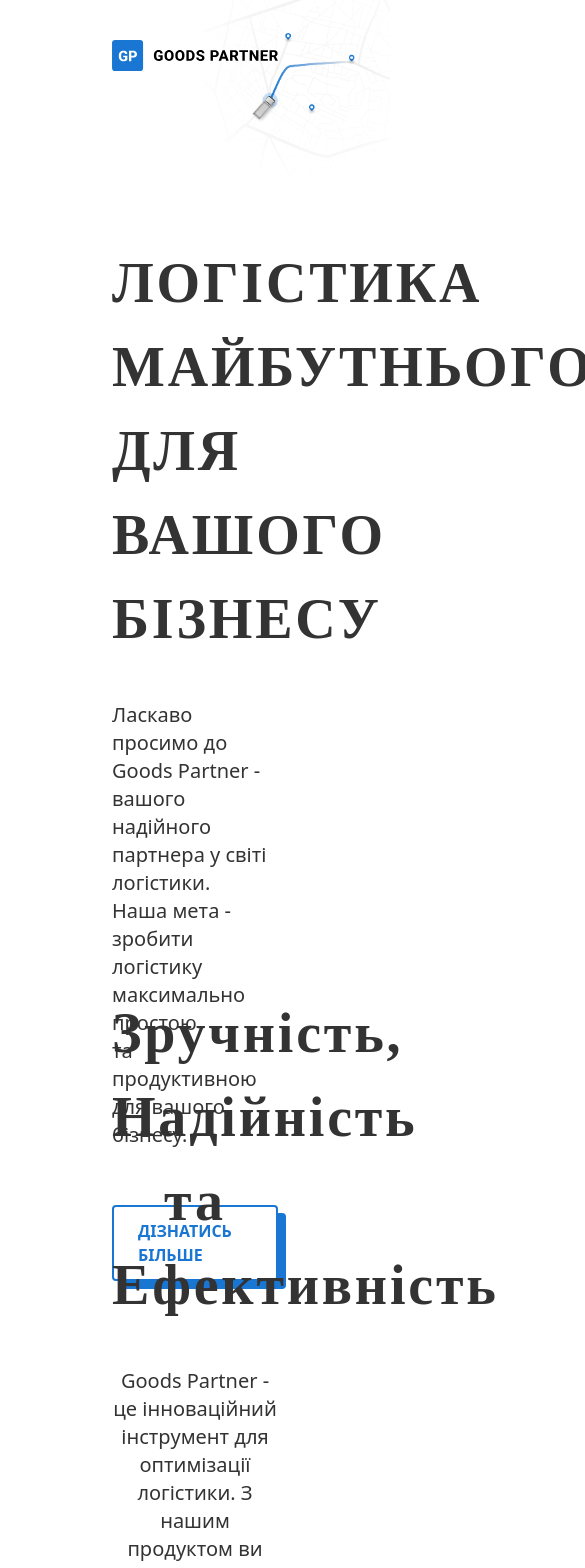
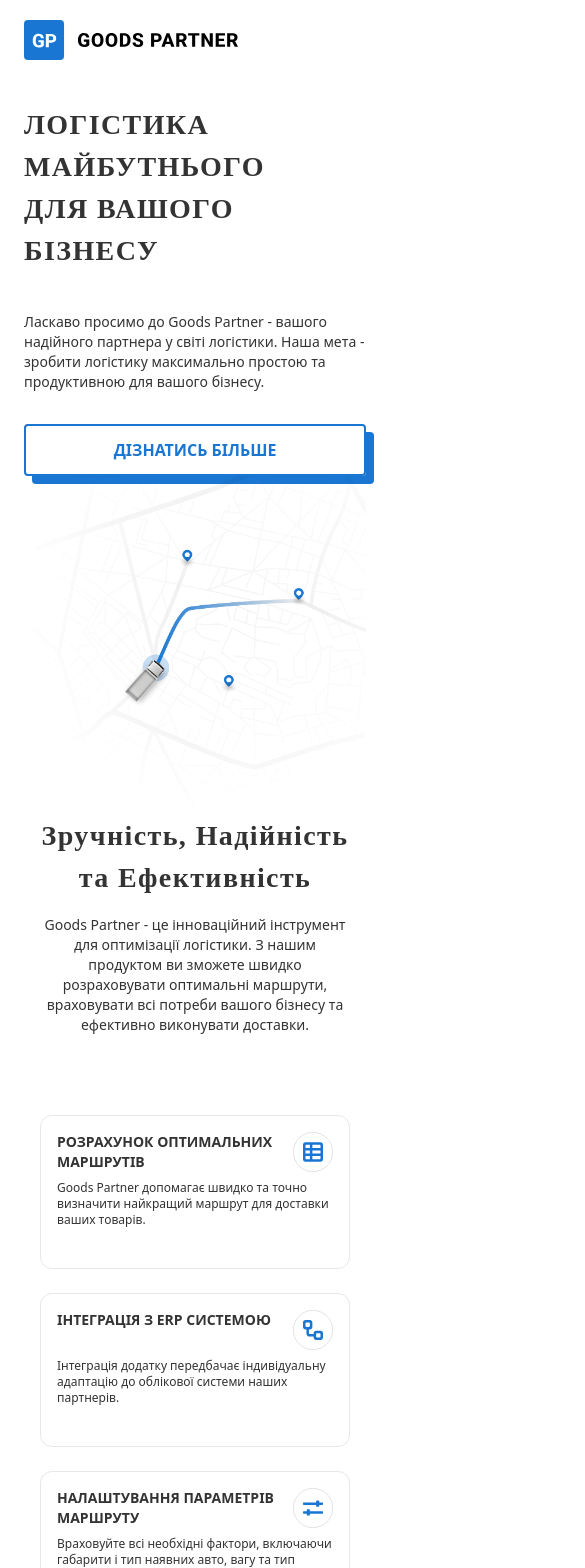
Before and after one commit to GoodsPartner/landing, a React (Vite) app: page / in a window 390 px wide. Shown: the top 1568 px of the page, 585 px wide, since content can reach past the window. Built offline with nearby package versions, Linux system fonts and the light colour scheme; a small style sheet from the web is missing; a web font is replaced by a local one.

Commit message:
add responsive view

```diff
--- a/index.html
+++ b/index.html
@@ -9,7 +9,7 @@
     <title>Vite + React + TS</title>
   </head>
   <body>
-    <div id="root"></div>
+    <div style="width: 100%" id="root"></div>
     <script type="module" src="./src/main.tsx"></script>
   </body>
 </html>
--- a/src/components/benefits.component.tsx
+++ b/src/components/benefits.component.tsx
@@ -1,6 +1,8 @@
 import {SubTitle} from "@/components/common/sub-title.component.tsx";
 import {app, calc, erp, settings, transparent} from "@/assets/img/benefits/index.tsx";
 import {FC} from "react";
+
+import arrow from '@/assets/img/arrow.svg';
 
 export const Benefits = () => {
     const benefits: BenefitItemProps[] = [
@@ -29,17 +31,17 @@ export const Benefits = () => {
     ]
 
     return (
-        <section className={'px-28 pb-40'}>
+        <section className={'lg:px-28 px-10 pb-40 mx-auto max-md:pb-20'}>
             <div className={'text-center'}>
                 <SubTitle>Зручність, Надійність та Ефективність</SubTitle>
-                <p className={"text-xl mt-10  text-black-primary"}>
+                <p className={"text-xl mt-10  max-sm:text-sm max-sm:mt-4 text-black-primary"}>
                     Goods Partner - це інноваційний інструмент для оптимізації логістики. З нашим продуктом ви зможете
                     швидко розраховувати оптимальні маршрути, <br/>
                     враховувати всі потреби вашого бізнесу та ефективно виконувати доставки.
                 </p>
             </div>
 
-            <div className={'grid grid-cols-3 mt-20 flex-wrap gap-6'}>
+            <div className={'grid 2xl:grid-cols-3 lg:grid-cols-2 grid-cols-1  mt-20  gap-6'}>
                 {benefits.map((item, index) => <BenefitItem key={'benefit-' + index} {...item}/>)}
                 <GetPresensation/>
             </div>
@@ -54,23 +56,19 @@ interface BenefitItemProps {
 }
 
 const BenefitItem:FC<BenefitItemProps> = ({title, description, icon}) => (
-    <div className={'rounded-xl h-[224px] pt-10 px-10 border-[1px] border-[gray-secondary]'}>
+    <div className={'rounded-xl h-[224px] p-10 border-[1px] border-[gray-secondary] max-sm:p-4 max-sm:h-[154px]'}>
         <div className={'flex justify-between'}>
-            <h3 className={'font-bold text-xl uppercase text-black-primary'}>{title}</h3>
-            <img src={icon} alt={title}/>
+            <h3 className={'font-bold text-xl max-sm:text-sm uppercase text-black-primary mr-2'}>{title}</h3>
+            <img className={'block max-sm:w-10 max-sm:h-10 h-[64px] w-[64px]'} src={icon} alt={title}/>
         </div>
-        <p className={'mt-2 text-black-primary  max-w-[400px]'}>{description}</p>
+        <p className={'mt-2 text-black-primary max-sm:text-xs max-w-[400px]'}>{description}</p>
     </div>
 )
 
 const GetPresensation:FC = () => (
-    <div className={'rounded-xl cursor-pointer flex justify-center items-center h-[224px] bg-blue-primary'}>
-       <p className={'font-bold text-white text-xl uppercase mr-4'}>Замовити презентацію</p>
-        <svg width="38" height="38" viewBox="0 0 38 38" fill="none" xmlns="http://www.w3.org/2000/svg">
-            <rect x="0.5" y="0.5" width="37" height="37" rx="18.5" fill="white"/>
-            <path d="M14.7143 14H24M24 14V23.2857M24 14L11 27" stroke="#1976D2" stroke-width="4"/>
-            <rect x="0.5" y="0.5" width="37" height="37" rx="18.5" stroke="white"/>
-        </svg>
+    <div className={'rounded-xl cursor-pointer flex justify-center items-center h-[224px] bg-blue-primary max-sm:h-[154px]'}>
+       <p className={'font-bold text-white text-xl uppercase mr-4 max-sm:text-sm'}>Замовити презентацію</p>
+        <img className={'block max-sm:w-6 max-sm:h-6 h-[38px] w-[38px]'} src={arrow} alt=""/>
 
     </div>
 )
--- a/src/components/common/button.component.tsx
+++ b/src/components/common/button.component.tsx
@@ -1,12 +1,12 @@
 import {FC, PropsWithChildren} from "react";
 
 interface ButtonProps extends PropsWithChildren{
-
+    classes?: string;
 }
 
-export const Button:FC<ButtonProps> = ({children}) => {
+export const Button:FC<ButtonProps> = ({children,classes=''}) => {
     return <div style={{
         boxShadow: '8px 8px 0px 0px #1976D2'
     }} className={'font-semibold px-6 py-3 uppercase flex justify-center items-center border-blue-primary' +
-        ' rounded w-fit text-blue-primary border-[2px] hover:bg-blue-primary hover:text-white cursor-pointer '}>{children}</div>
+        ` rounded w-fit text-blue-primary border-[2px] hover:bg-blue-primary hover:text-white cursor-pointer ${classes}`}>{children}</div>
 }
--- a/src/components/common/sub-title.component.tsx
+++ b/src/components/common/sub-title.component.tsx
@@ -5,5 +5,5 @@ interface SubTitleProps extends PropsWithChildren{
 }
 
 export const SubTitle:FC<SubTitleProps> = ({ children, uppercase=false }) => {
-    return <h2 className={`font-[Unbounded] tracking-wider text-[3.5em] ${uppercase ? ' uppercase ' : ''} font-bold text-black-primary`}>{children}</h2>;
+    return <h2 className={`font-[Unbounded] tracking-wider max-md:text-[1.75em] text-[3.5em] ${uppercase ? ' uppercase ' : ''} font-bold text-black-primary`}>{children}</h2>;
 }
--- a/src/components/footer.component.tsx
+++ b/src/components/footer.component.tsx
@@ -1,10 +1,12 @@
 export const Footer = () => {
-    return <footer className={'flex justify-between bg-[#F3F3F3] h-32 px-28 py-10'}>
-        <div >2023 Goods Partner. All rights reserved</div>
+    return <footer className={'flex justify-between bg-[#F3F3F3] h-32 max-md:h-fit px-28 max-md:p-6 py-10 max-md:flex-col'}>
+        <div className={"max-md:mb-4"}>2023 Goods Partner. All rights reserved</div>
 
         <div>
-            <div className={'mb-3'}><a href={"mailto:sales@goodspartner.io"} target={'_blank'} >sales@goodspartner.io</a></div>
+            <div className={'mb-3 max-md:mb-2'}>
+                <a href={"mailto:sales@goodspartner.io"} target={'_blank'}>sales@goodspartner.io</a>
+            </div>
             <div><a href={"tel:+380935982800"} target={'_blank'}> +380 93 598 28 00</a></div>
-    </div>
-</footer>
+        </div>
+    </footer>
 }
--- a/src/components/header.component.tsx
+++ b/src/components/header.component.tsx
@@ -2,7 +2,7 @@ import logo from '@/assets/img/logo.svg';
 
 export const Header = () => {
     return (
-        <header className={'px-28 py-10 bg-transparent'}>
+        <header className={'px-28 py-10 bg-transparent max-lg:py-5 max-lg:px-6'}>
             <img src={logo} alt='GoodsPartner'/>
         </header>
     );
--- a/src/components/users.component.tsx
+++ b/src/components/users.component.tsx
@@ -4,25 +4,19 @@ import {Button} from "@/components/common/button.component.tsx";
 
 export const Users = () => {
     return (
-        <section className={'h-[720px] flex items-center px-28'} style={{
-            backgroundImage: `url(${backgroundImage})`,
-            backgroundSize: '50%',
-            backgroundRepeat: 'no-repeat',
-            backgroundPositionX: 'left',
-            backgroundPositionY: 'top',
-        }}>
-            <div className={'ml-[50%]'}>
+        <section className={'xl:h-[720px]  flex max-md:justify-between max-lg:flex-col-reverse max-lg:gap-4'}>
+            <img  src={backgroundImage} alt="" className={'md:-ml-[100px] object-contain w-full'}/>
+            <div className={'px-28 max-lg:px-6 md:flex-1 md:self-center'}>
                 <SubTitle uppercase={true}>Кому Це Підходить</SubTitle>
-                <p className={"text-xl mt-10  text-black-primary"}>
+                <p className={"text-xl mt-10 max-md:mt-4 max-md:text-sm text-black-primary"}>
                     Наш продукт розрахований на власників підприємств та менеджерів логістики,
                     які прагнуть зекономити час і гроші завдяки оптимізації маршрутів,
                     та підвищити ефективність бізнесу.
                 </p>
-                <div className={'mt-14'}>
-                    <Button>Дізнатись більше</Button>
+                <div className={'mt-14 max-md:mt-8'}>
+                    <Button classes={'max-md:w-full'}>Дізнатись більше</Button>
                 </div>
             </div>
-
         </section>
     );
 }
--- a/src/components/welcome.component.tsx
+++ b/src/components/welcome.component.tsx
@@ -1,24 +1,26 @@
 import {Button} from "@/components/common/button.component.tsx";
 import backgroundImage from '@/assets/img/welcome_bg.png';
 
+//
+//
+//     backgroundRepeat: 'no-repeat',
+//     backgroundPositionX: 'right',
+//     backgroundPositionY: 'top',
 export const Welcome = () => {
-    return <section className={'px-28 h-[1000px] -mt-[120px]'} style={{
-        backgroundImage: `url(${backgroundImage})`,
-        backgroundSize: '50%',
-        backgroundRepeat: 'no-repeat',
-        backgroundPositionX: 'right',
-        backgroundPositionY: 'top',
-    }}>
+    return <section className={`px-6 lg:px-28 md:h-[1000px] -mt-[120px]  bg-welcome-image bg-right-top bg-no-repeat bg-size-50 max-2xl:bg-right-center max-md:bg-none max-md:-mt-[60px]`} >
 
-        <h1 className={"font-['Unbounded'] tracking-wider text-[3.5em] uppercase font-bold pt-[250px] text-black-primary"}>Логістика
+        <h1 className={"font-['Unbounded'] tracking-wider  text-[1.75em] md:text-[3.5em] uppercase font-bold pt-[370px] text-black-primary max-md:pt-[84px]"}>Логістика
             Майбутнього <br/> для Вашого Бізнесу</h1>
 
-        <p className={"text-xl mt-10  text-black-primary"}>Ласкаво просимо до Goods Partner - вашого надійного партнера
-            у світі логістики. <br/>
-            Наша мета - зробити логістику максимально простою <br/>
+        <p className={"text-xl mt-10  text-black-primary max-md:text-sm"}>Ласкаво просимо до Goods Partner - вашого надійного партнера
+            у світі логістики. <br className={"max-md:hidden"}/>
+            Наша мета - зробити логістику максимально простою <br className={"max-md:hidden"}/>
             та продуктивною для вашого бізнесу.</p>
-        <div className={'mt-14'}>
-            <Button>Дізнатись більше</Button>
+        <div className={'mt-14 max-md:flex max-md:justify-center max-md:mt-8'}>
+            <Button classes={'max-md:w-full'}>Дізнатись більше</Button>
+        </div>
+        <div className={"max-md:block md:hidden"}>
+            <img src={backgroundImage} alt=""/>
         </div>
     </section>
 }
--- a/tailwind.config.js
+++ b/tailwind.config.js
@@ -11,6 +11,15 @@ export default {
                 "black-secondary": "#414141",
                 "blue-primary": "#1976D2",
                 "gray-secondary": "#D3D3D3",
+            },
+            backgroundImage: {
+                'welcome-image': "url('/src/assets/img/welcome_bg.png')",
+            },
+            backgroundPosition: {
+                "right-center": 'right center',
+            },
+            backgroundSize: {
+                'size-50': "50%",
             }
         },
     },
```
Also changed, not shown: src/components/approach.component.tsx (+6 -11 lines), src/components/statistics.component.tsx (+15 -8 lines), src/assets/img/arrow.svg (added).
